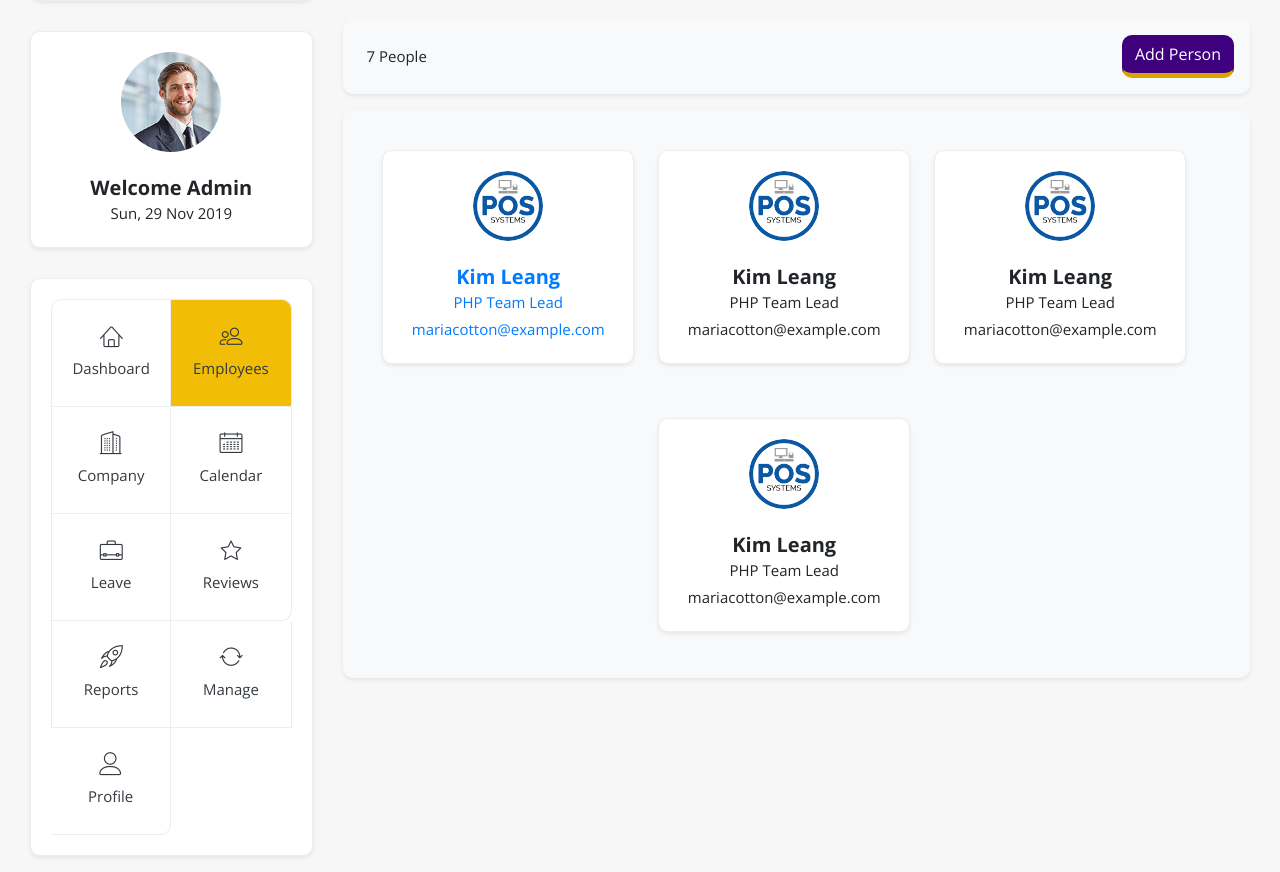
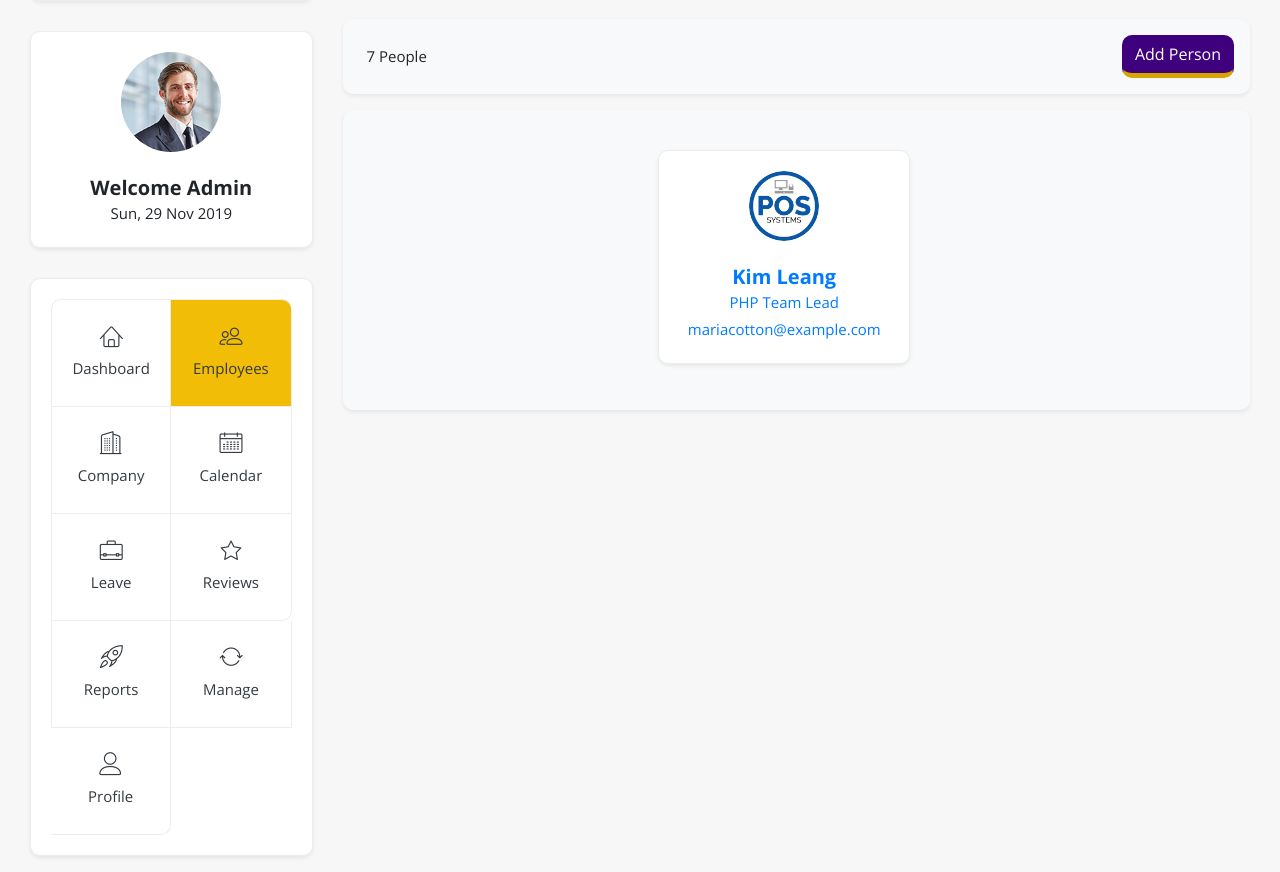
Before and after one commit to So-panha/g7-lms, a PHP site: page /admin_employees in a window 1280 px wide. Shown: the part 216-1088 px from the top of the page. Run offline with PHP 8.4, Linux system fonts and the light colour scheme; the visitor is signed in with stand-in values (Sample User, id 1).

Commit message:
pull code

```diff
--- a/controllers/admin/admin.eyployees.controller.php
+++ b/controllers/admin/admin.eyployees.controller.php
@@ -1,2 +1,6 @@
 <?php
+// require "../../database/database.php";
+// require "../../models/admin.model.php";
+// $users = getUsers();
+// print_r($users);
 require "views/admin/admin.eyployees.view.php";
--- a/controllers/admin/admin.show.user.information.controller.php
+++ b/controllers/admin/admin.show.user.information.controller.php
@@ -1,2 +1,3 @@
 <?php
+
 require "views/admin/admin.show.user.information.view.php";
--- a/models/admin.model.php
+++ b/models/admin.model.php
@@ -21,11 +21,10 @@ function getPost(int $id) : array
     return $statement->fetch();
 }
 
-function getPosts() : array
+function getUsers() : array
 {
     global $connection;
-    $statement = $connection->prepare("select * from posts");
-    $statement->execute();
+    $statement = $connection->prepare("select * from users");
     return $statement->fetchAll();
 }
 
--- a/views/admin/admin.eyployees.view.php
+++ b/views/admin/admin.eyployees.view.php
@@ -21,7 +21,12 @@
 
     <!-- list of users -->
     <div class="d-flex flex-wrap justify-content-center bg-secondary bg-light mb-5 p-3 ctm-border-radius shadow-sm border-none">
-
+        <?php
+        // $users = getUsers();
+        // foreach ($users as $user) {
+        //     echo "<h1>hello, " . $user . "</h1>";
+        // }
+        ?>
         <div class="user-card card shadow-sm bg-white text-center ctm-border-radius grow mr-4 mt-4">
             <a href="/information_user">
                 <div class="user-info card-body" style="width:250px;">
@@ -36,45 +41,6 @@
                 </div>
         </div>
         </a>
-        <div class="user-card card shadow-sm bg-white text-center ctm-border-radius grow mr-4 mt-4">
-            <div class="user-info card-body" style="width:250px;">
-                <div class="user-avatar mb-4">
-                    <img src="assets/images/logo.png" alt="User Avatar" class="img-fluid rounded-circle" width="70">
-                </div>
-                <div class="user-details">
-                    <h4><b>Kim Leang</b></h4>
-                    <p>PHP Team Lead</p>
-                    <p>mariacotton@example.com</p>
-                </div>
-            </div>
-        </div>
-
-        <div class="user-card card shadow-sm bg-white text-center ctm-border-radius grow mr-4 mt-4">
-            <div class="user-info card-body" style="width:250px;">
-                <div class="user-avatar mb-4">
-                    <img src="assets/images/logo.png" alt="User Avatar" class="img-fluid rounded-circle" width="70">
-                </div>
-                <div class="user-details">
-                    <h4><b>Kim Leang</b></h4>
-                    <p>PHP Team Lead</p>
-                    <p>mariacotton@example.com</p>
-                </div>
-            </div>
-        </div>
-
-
-        <div class="user-card card shadow-sm bg-white text-center ctm-border-radius grow mr-4 mt-4">
-            <div class="user-info card-body" style="width:250px;">
-                <div class="user-avatar mb-4">
-                    <img src="assets/images/logo.png" alt="User Avatar" class="img-fluid rounded-circle" width="70">
-                </div>
-                <div class="user-details">
-                    <h4><b>Kim Leang</b></h4>
-                    <p>PHP Team Lead</p>
-                    <p>mariacotton@example.com</p>
-                </div>
-            </div>
-        </div>
 
 
 
--- a/views/admin/admin.form.addEmployee.view.php
+++ b/views/admin/admin.form.addEmployee.view.php
@@ -19,7 +19,7 @@
     <label for="male">Male</label><br>
     <input type="radio" id="female" name="gender" value="Female">
     <label for="female">Female</label><br>
-  </div>
+  </div>z
   <!-- employee from -->
   <select class="country" name="country">
     <option selected>Country of employee</option>
```
Also changed, not shown: controllers/admin/create.emplyee.controller.php (+0 -12 lines).
